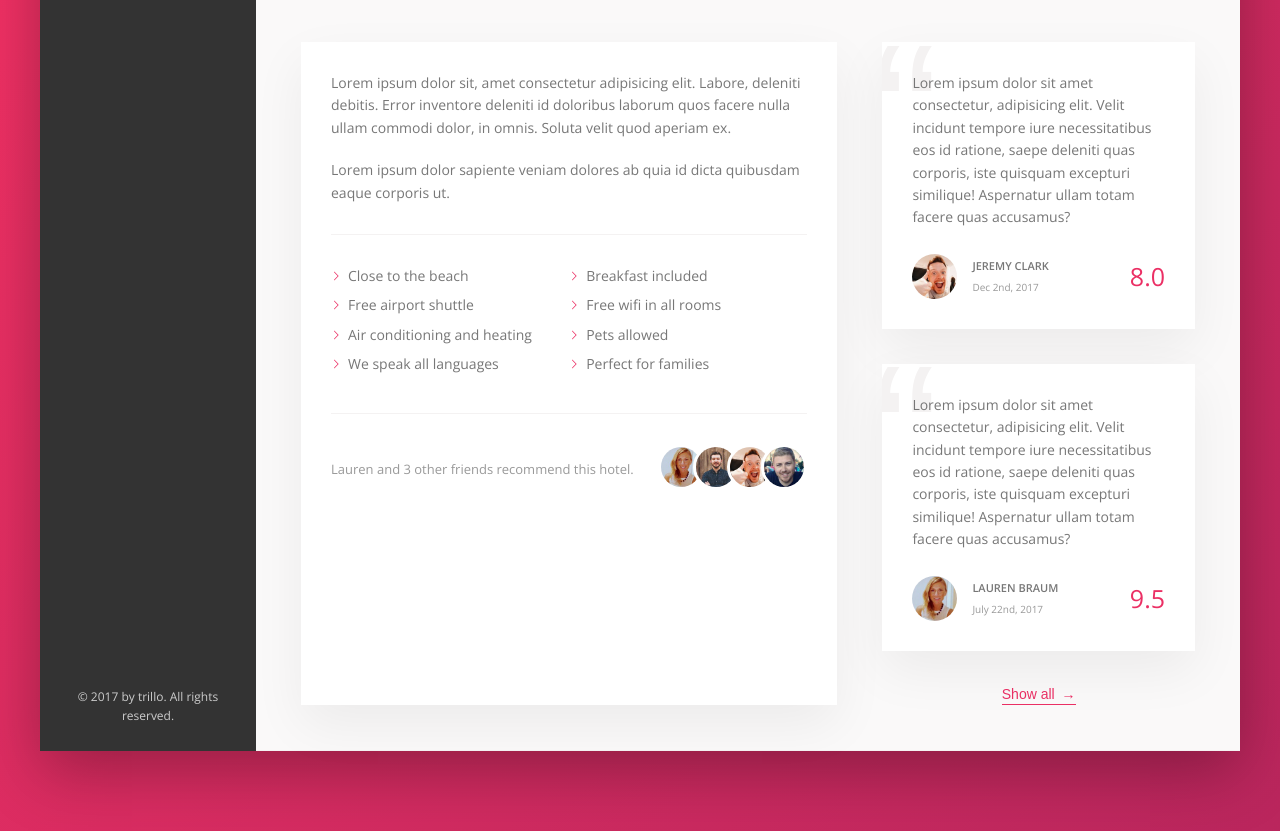
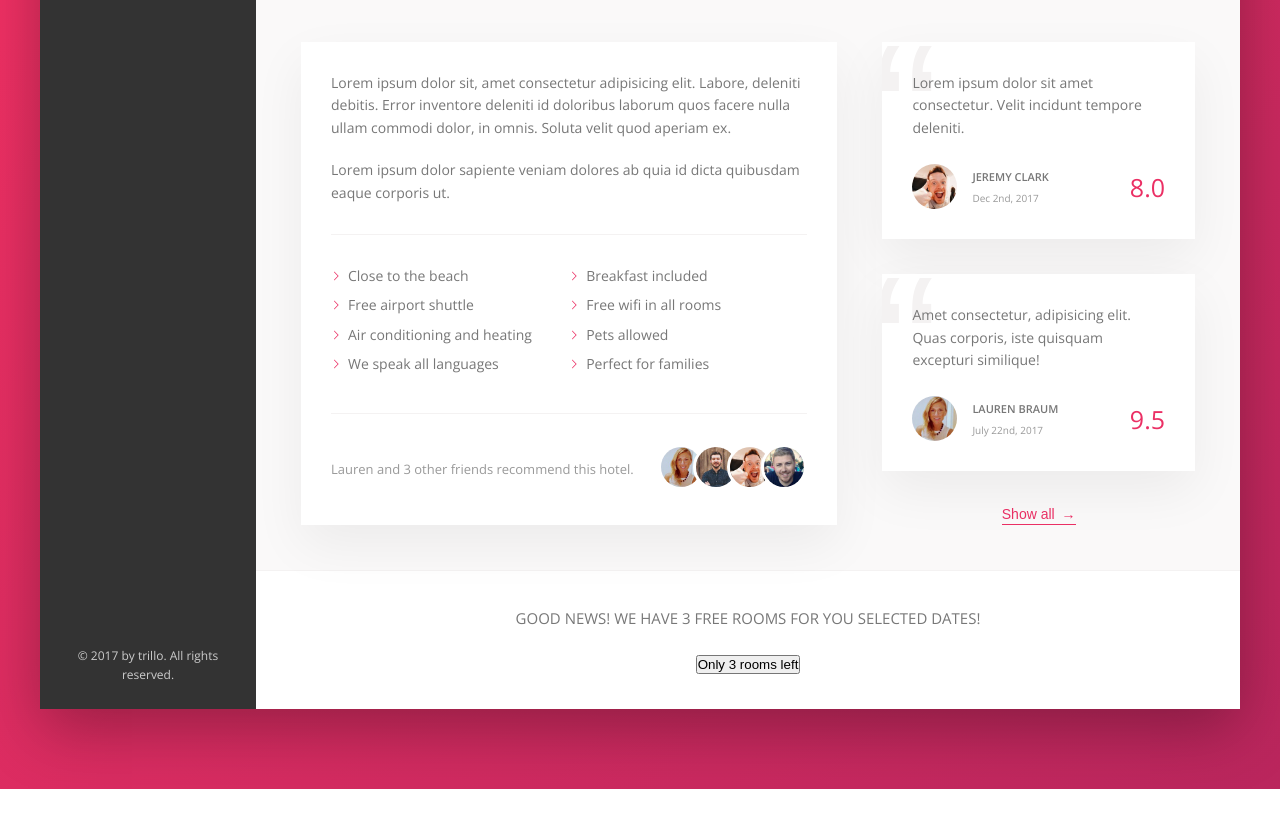
Before and after one commit to MaeganW/Trillo-Website, a website: page index.html in a window 1280 px wide. Shown: the part 605-1436 px from the top of the page. After the commit the page ends 1394 px from the top, so only its background shows below. Drawn offline with nearby package versions, Linux system fonts and the light colour scheme.

Commit message:
base call to action markup and styling

```diff
--- a/index.html
+++ b/index.html
@@ -172,7 +172,7 @@
                         <figure class="user-reviews">
                             <figure class="review">
                                 <blockquote class="review__text">
-                                    Lorem ipsum dolor sit amet consectetur, adipisicing elit. Velit incidunt tempore iure necessitatibus eos id ratione, saepe deleniti quas corporis, iste quisquam excepturi similique! Aspernatur ullam totam facere quas accusamus?
+                                    Lorem ipsum dolor sit amet consectetur. Velit incidunt tempore deleniti.
                                 </blockquote>
                                 <figcaption class="review__user">
                                     <img src="img/user-1.jpg" alt="User 1" class="review__photo">
@@ -190,7 +190,7 @@
 
                             <figure class="review">
                                 <blockquote class="review__text">
-                                    Lorem ipsum dolor sit amet consectetur, adipisicing elit. Velit incidunt tempore iure necessitatibus eos id ratione, saepe deleniti quas corporis, iste quisquam excepturi similique! Aspernatur ullam totam facere quas accusamus?
+                                    Amet consectetur, adipisicing elit. Quas corporis, iste quisquam excepturi similique!
                                 </blockquote>
                                 <figcaption class="review__user">
                                     <img src="img/user-2.jpg" alt="User 2" class="review__photo">
@@ -208,8 +208,17 @@
 
                             <button class="btn-inline">Show all <span>&rarr;</span></button>
                         </figure>
+                    </div>
 
+                    <div class="cta">
+                        <h2 class="cta__book-now">
+                            Good news! We have 3 free rooms for you selected dates!
+                        </h2>
+                        <button class="btn">
+                            Only 3 rooms left
+                        </button>
                     </div>
+
                 </main>
             </div>
         </div>
--- a/sass/components.scss
+++ b/sass/components.scss
@@ -453,3 +453,18 @@
     z-index: 1;
   }
 }
+
+
+//////////////////////////////////
+// CALL TO ACTION
+.cta {
+  padding: 3.5rem 0;
+  text-align: center;
+
+  &__book-now {
+    font-size: 1.5rem;
+    font-weight: 300;
+    text-transform: uppercase;
+    margin-bottom: 2.5rem;
+  }
+}
```
Also changed, not shown: css/style.css.
